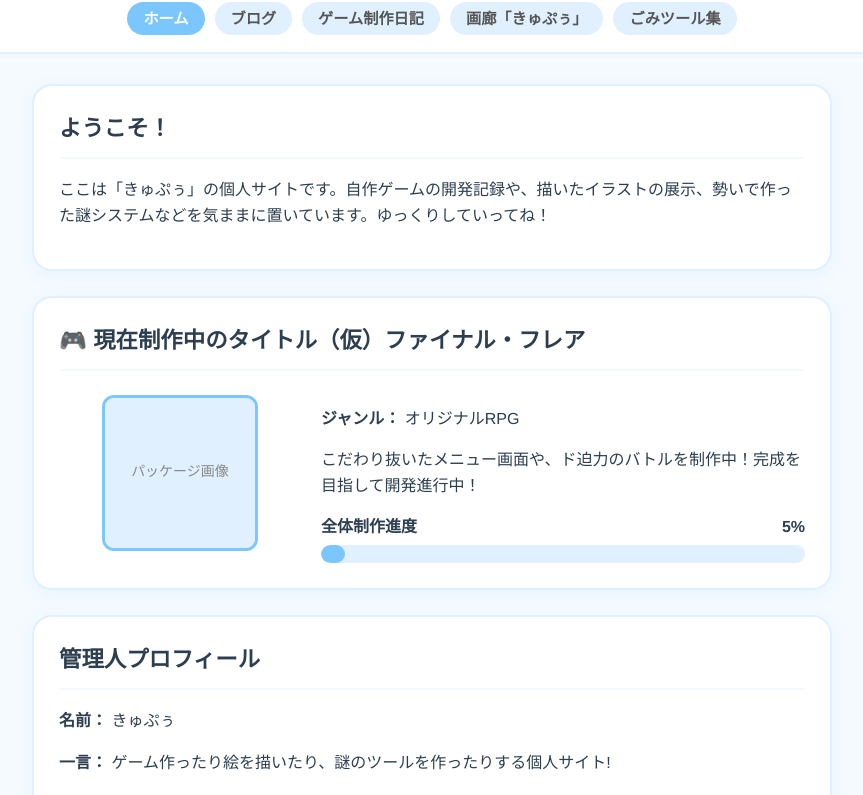
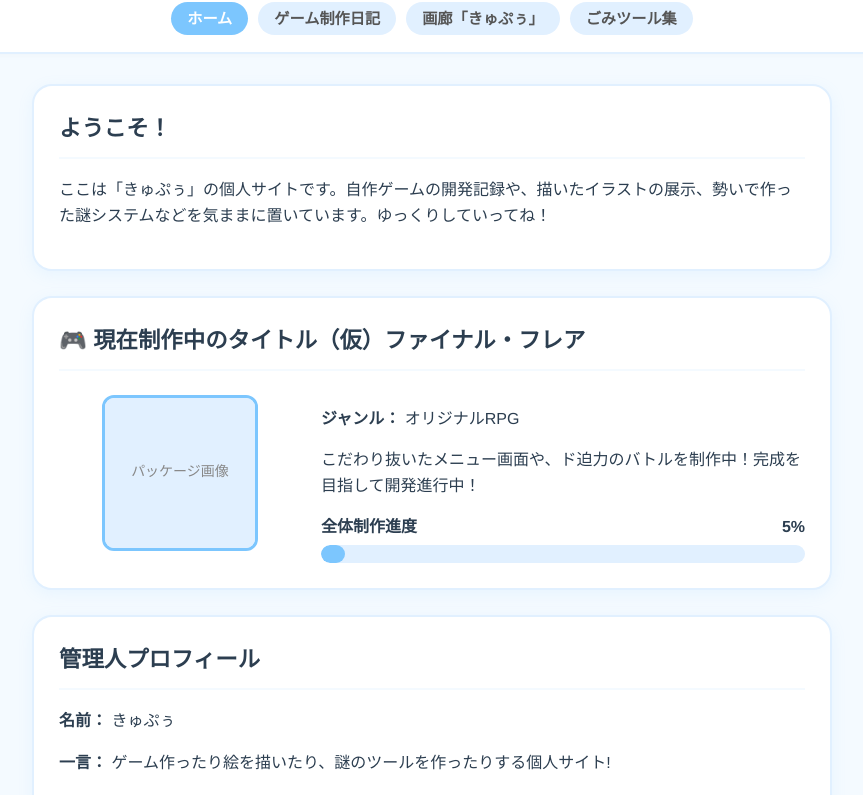
Before and after one commit to kyupuu/kyupu-house, a plain HTML site: page index.html in a window 1280 px wide. Shown: the part 75-870 px from the top of the page, without its empty margins (208-1071 px from the left). Drawn offline with Linux system fonts and the light colour scheme.

Commit message:
Update index.html

```diff
--- a/index.html
+++ b/index.html
@@ -11,7 +11,6 @@
     <nav>
       <ul>
         <li><a href="index.html" class="active">ホーム</a></li>
-        <li><a href="blog.html">ブログ</a></li>
         <li><a href="game.html">ゲーム制作日記</a></li>
         <li><a href="gallery.html">画廊「きゅぷぅ」</a></li>
         <li><a href="tools.html">ごみツール集</a></li>
```
